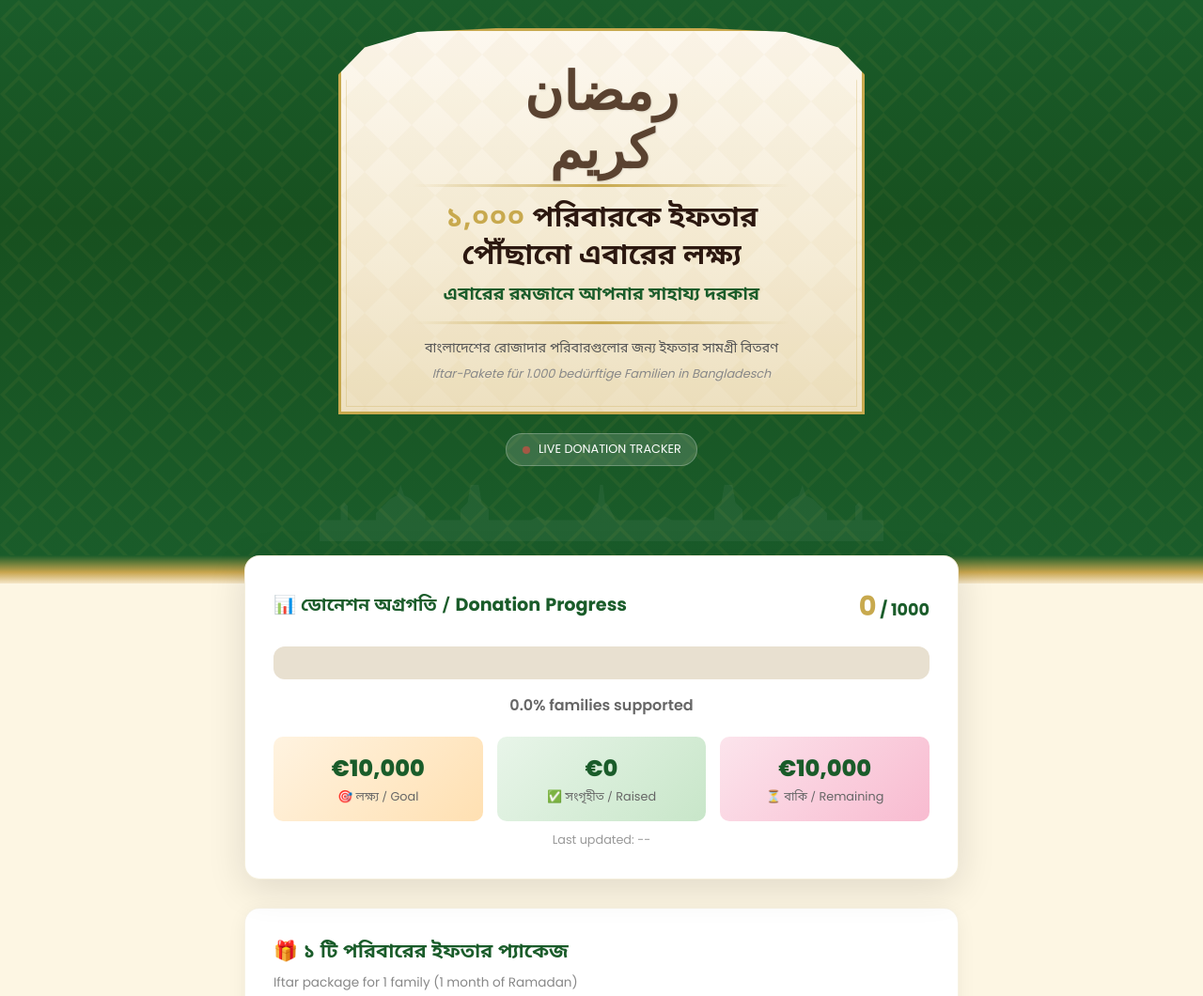
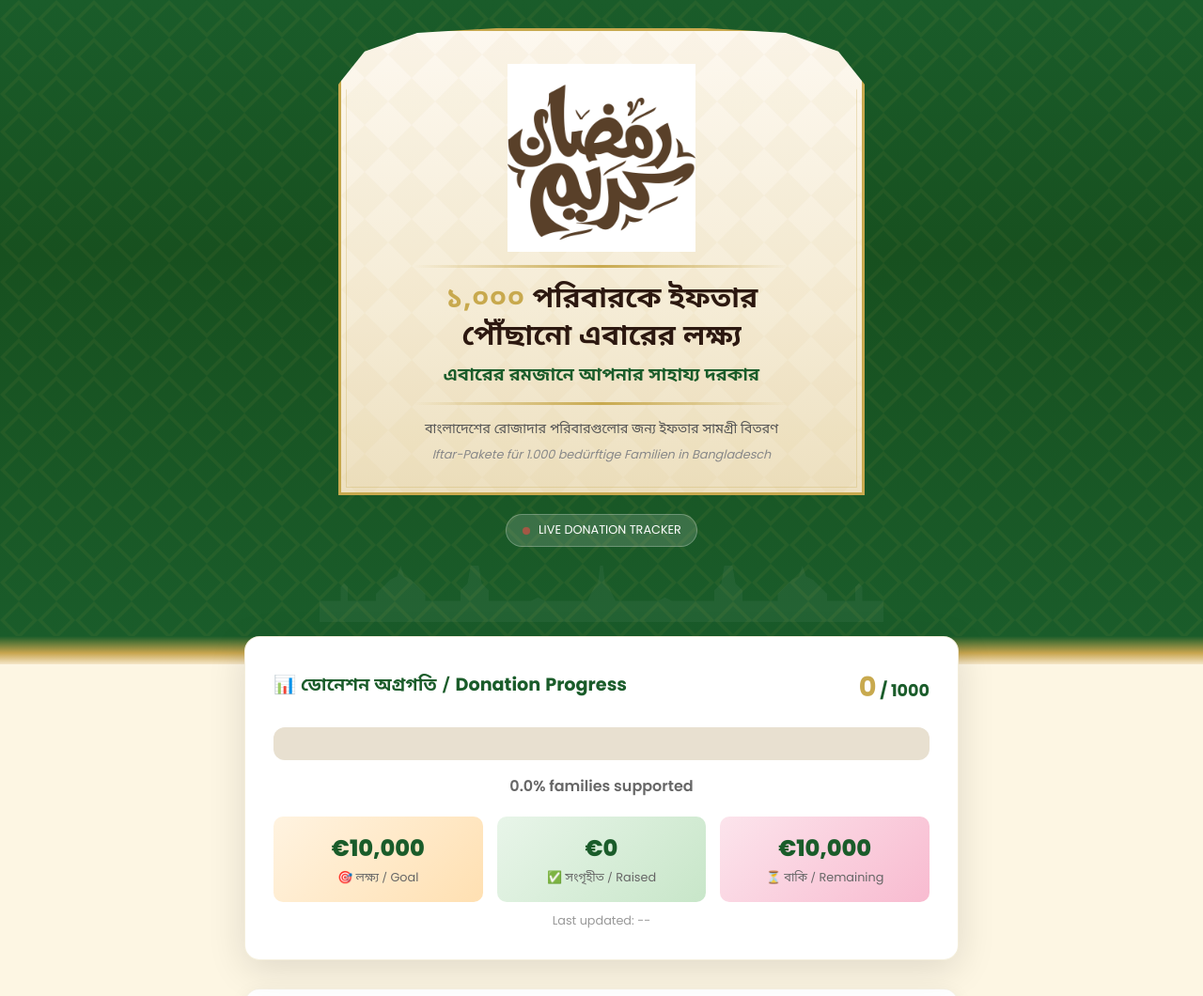
Before and after one commit to mtokons/sadaka, a plain HTML site: page index.html in a window 1280 px wide. Shown: the top 1060 px of the page at 94% size. Drawn offline with Linux system fonts and the light colour scheme; no server answers; a web font is replaced by a local one.

Commit message:
Use Ramadan Kareem calligraphy logo image

```diff
--- a/index.html
+++ b/index.html
@@ -103,14 +103,13 @@
         }
 
         .ramadan-calligraphy {
-            font-family: 'Aref Ruqaa', serif;
-            font-size: 3.5rem;
-            font-weight: 700;
-            color: #5a4230;
-            margin-bottom: 5px;
-            line-height: 1.1;
-            direction: rtl;
-            text-shadow: 1px 1px 2px rgba(0,0,0,0.1);
+            margin-bottom: 10px;
+            line-height: 1;
+        }
+
+        .ramadan-calligraphy img {
+            max-width: 200px;
+            height: auto;
         }
 
         .ramadan-text {
@@ -561,7 +560,7 @@
             .hero h1 { font-size: 1.4rem; }
             .hero h2 { font-size: 1rem; }
             .arch-container { padding: 25px 15px 20px; }
-            .ramadan-calligraphy { font-size: 2.5rem; }
+            .ramadan-calligraphy img { max-width: 150px; }
             .progress-stats { grid-template-columns: 1fr; gap: 10px; }
             .stat-box { padding: 12px; }
             .progress-card { padding: 20px; }
@@ -583,7 +582,7 @@
         <div class="hero-frame">
             <div class="arch-container">
                 <div class="hero-content">
-                    <div class="ramadan-calligraphy">رمضان<br>كريم</div>
+                    <div class="ramadan-calligraphy"><img src="logo.png" alt="Ramadan Kareem"></div>
                     <div class="gold-border-top"></div>
                     <h1><span class="gold-text">১,০০০</span> পরিবারকে ইফতার<br>পৌঁছানো এবারের লক্ষ্য</h1>
                     <h2>এবারের রমজানে আপনার সাহায্য দরকার</h2>
```
Also changed, not shown: logo.png (added).
